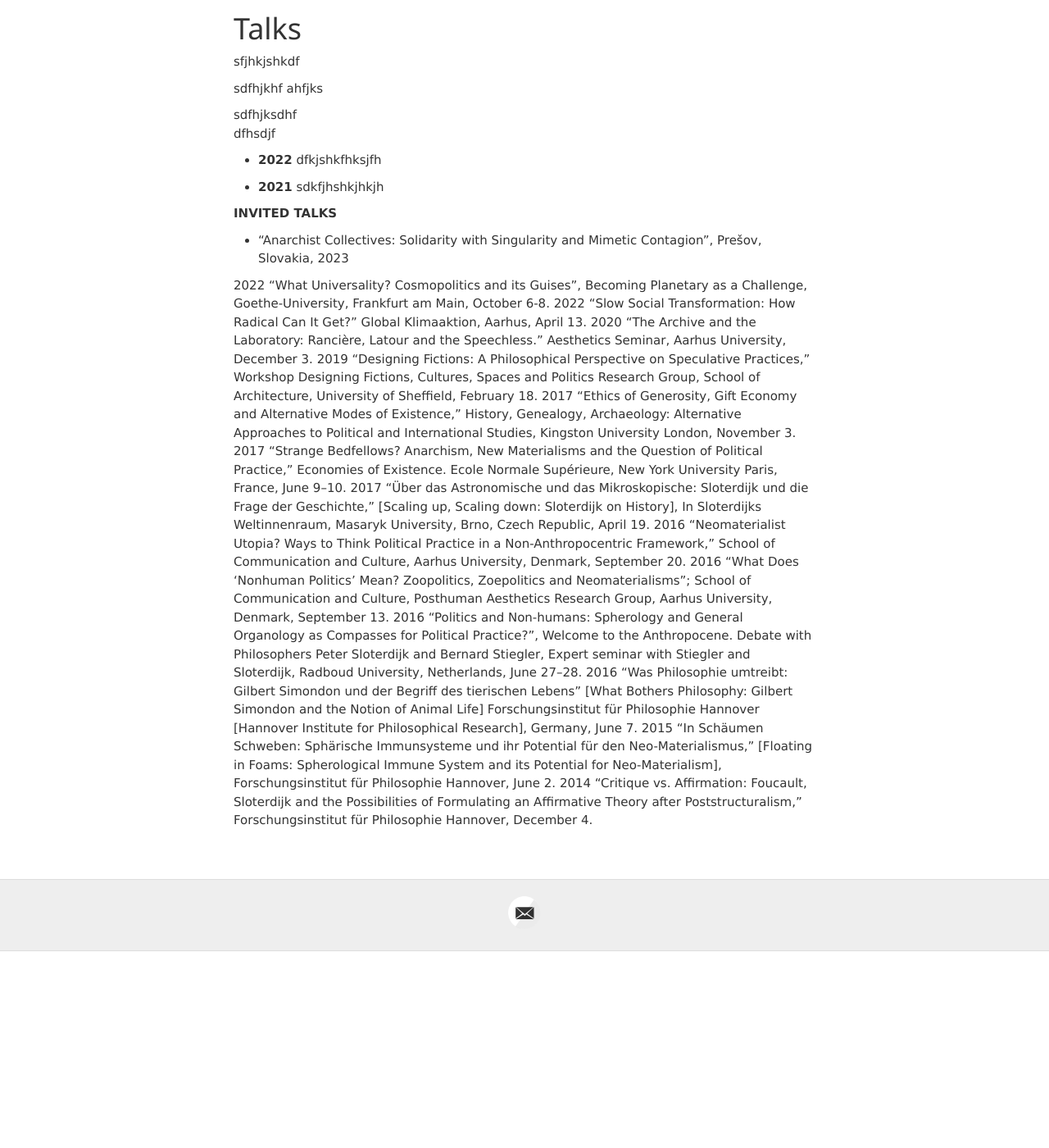
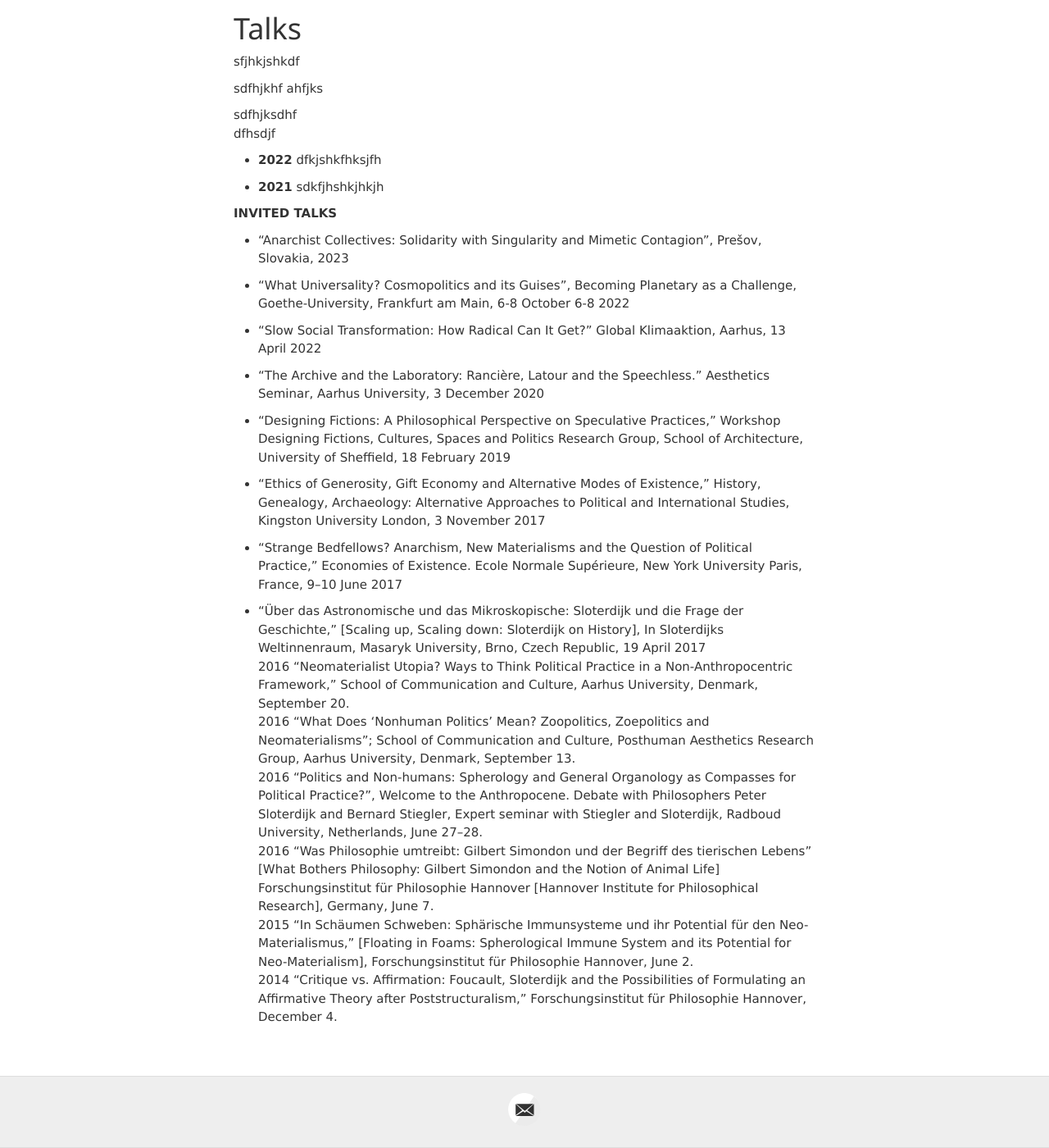
Before and after one commit to IJanicka/IJanicka.github.io, a Jekyll site: the page built from talks.md, in a window 1280 px wide and 1400 px high, scrolled down 155 px. Shown: the whole window at 82% size. Built offline with Jekyll 4.4.1, drawn with Linux system fonts in a browser that asks for light colours; before the commit the page ends 1315 px from its top, so only the background shows below that.

Commit message:
Update talks.md

```diff
--- a/talks.md
+++ b/talks.md
@@ -19,16 +19,22 @@
 **INVITED TALKS**<br>
 * “Anarchist Collectives: Solidarity with Singularity and Mimetic Contagion”, Prešov, Slovakia, 2023<br>
 
-2022	“What Universality? Cosmopolitics and its Guises”, Becoming Planetary as a Challenge, Goethe-University, Frankfurt am Main, October 6-8.
-2022	“Slow Social Transformation: How Radical Can It Get?” Global Klimaaktion, Aarhus, April 13.
-2020	“The Archive and the Laboratory: Rancière, Latour and the Speechless.” Aesthetics Seminar, Aarhus University, December 3.
-2019 	“Designing Fictions: A Philosophical Perspective on Speculative Practices,” Workshop Designing Fictions, Cultures, Spaces and Politics Research Group, School of Architecture, University of Sheffield, February 18.
-2017 	“Ethics of Generosity, Gift Economy and Alternative Modes of Existence,” History, Genealogy, Archaeology: Alternative Approaches to Political and International Studies, Kingston University London, November 3.
-2017	“Strange Bedfellows? Anarchism, New Materialisms and the Question of Political Practice,” Economies of Existence. Ecole Normale Supérieure, New York University Paris, France, June 9–10.
-2017 	“Über das Astronomische und das Mikroskopische: Sloterdijk und die Frage der Geschichte,” [Scaling up, Scaling down: Sloterdijk on History], In Sloterdijks Weltinnenraum, Masaryk University, Brno, Czech Republic, April 19.
-2016	“Neomaterialist Utopia? Ways to Think Political Practice in a Non-Anthropocentric Framework,” School of Communication and Culture, Aarhus University, Denmark, September 20.
-2016	“What Does ‘Nonhuman Politics’ Mean? Zoopolitics, Zoepolitics and Neomaterialisms”; School of Communication and Culture, Posthuman Aesthetics Research Group, Aarhus University, Denmark, September 13.
-2016	“Politics and Non-humans: Spherology and General Organology as Compasses for Political Practice?”, Welcome to the Anthropocene. Debate with Philosophers Peter Sloterdijk and Bernard Stiegler, Expert seminar with Stiegler and Sloterdijk, Radboud University, Netherlands, June 27–28.
-2016	“Was Philosophie umtreibt: Gilbert Simondon und der Begriff des tierischen Lebens” [What Bothers Philosophy: Gilbert Simondon and the Notion of Animal Life] Forschungsinstitut für Philosophie Hannover [Hannover Institute for Philosophical Research], Germany, June 7.
-2015 	“In Schäumen Schweben: Sphärische Immunsysteme und ihr Potential für den Neo-Materialismus,” [Floating in Foams: Spherological Immune System and its Potential for Neo-Materialism], Forschungsinstitut für Philosophie Hannover, June 2.
-2014 	“Critique vs. Affirmation: Foucault, Sloterdijk and the Possibilities of Formulating an Affirmative Theory after Poststructuralism,” Forschungsinstitut für Philosophie Hannover, December 4.
+* “What Universality? Cosmopolitics and its Guises”, Becoming Planetary as a Challenge, Goethe-University, Frankfurt am Main, 6-8 October 6-8 2022<br>
+
+* “Slow Social Transformation: How Radical Can It Get?” Global Klimaaktion, Aarhus, 13 April 2022<br>
+
+* “The Archive and the Laboratory: Rancière, Latour and the Speechless.” Aesthetics Seminar, Aarhus University, 3 December 2020<br>
+
+* “Designing Fictions: A Philosophical Perspective on Speculative Practices,” Workshop Designing Fictions, Cultures, Spaces and Politics Research Group, School of Architecture, University of Sheffield, 18 February 2019<br>
+
+* “Ethics of Generosity, Gift Economy and Alternative Modes of Existence,” History, Genealogy, Archaeology: Alternative Approaches to Political and International Studies, Kingston University London, 3 November 2017<br>
+
+* “Strange Bedfellows? Anarchism, New Materialisms and the Question of Political Practice,” Economies of Existence. Ecole Normale Supérieure, New York University Paris, France,  9–10 June 2017<br>
+
+* “Über das Astronomische und das Mikroskopische: Sloterdijk und die Frage der Geschichte,” [Scaling up, Scaling down: Sloterdijk on History], In Sloterdijks Weltinnenraum, Masaryk University, Brno, Czech Republic, 19 April 2017<br>
+2016	“Neomaterialist Utopia? Ways to Think Political Practice in a Non-Anthropocentric Framework,” School of Communication and Culture, Aarhus University, Denmark, September 20.<br>
+2016	“What Does ‘Nonhuman Politics’ Mean? Zoopolitics, Zoepolitics and Neomaterialisms”; School of Communication and Culture, Posthuman Aesthetics Research Group, Aarhus University, Denmark, September 13.<br>
+2016	“Politics and Non-humans: Spherology and General Organology as Compasses for Political Practice?”, Welcome to the Anthropocene. Debate with Philosophers Peter Sloterdijk and Bernard Stiegler, Expert seminar with Stiegler and Sloterdijk, Radboud University, Netherlands, June 27–28.<br>
+2016	“Was Philosophie umtreibt: Gilbert Simondon und der Begriff des tierischen Lebens” [What Bothers Philosophy: Gilbert Simondon and the Notion of Animal Life] Forschungsinstitut für Philosophie Hannover [Hannover Institute for Philosophical Research], Germany, June 7.<br>
+2015 	“In Schäumen Schweben: Sphärische Immunsysteme und ihr Potential für den Neo-Materialismus,” [Floating in Foams: Spherological Immune System and its Potential for Neo-Materialism], Forschungsinstitut für Philosophie Hannover, June 2.<br>
+2014 	“Critique vs. Affirmation: Foucault, Sloterdijk and the Possibilities of Formulating an Affirmative Theory after Poststructuralism,” Forschungsinstitut für Philosophie Hannover, December 4.<br>
```
